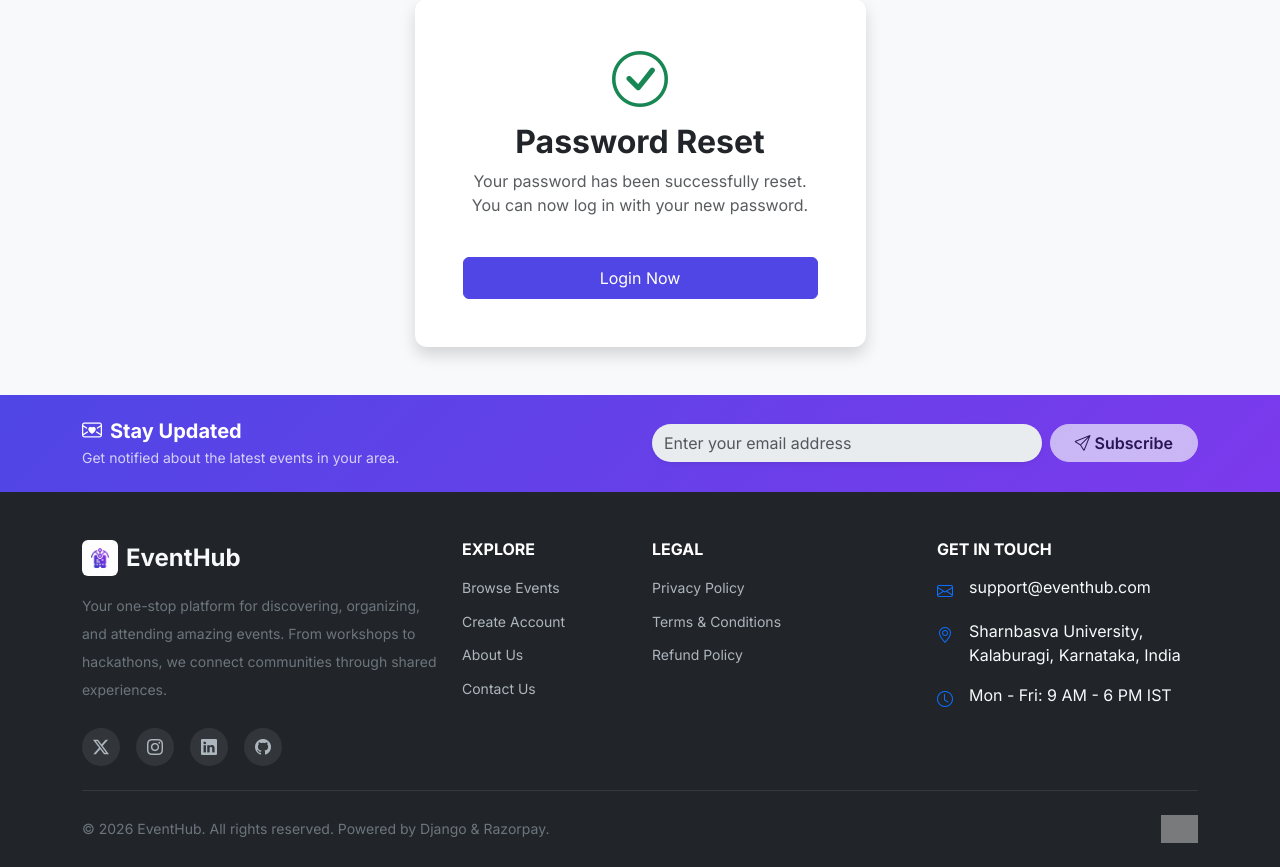
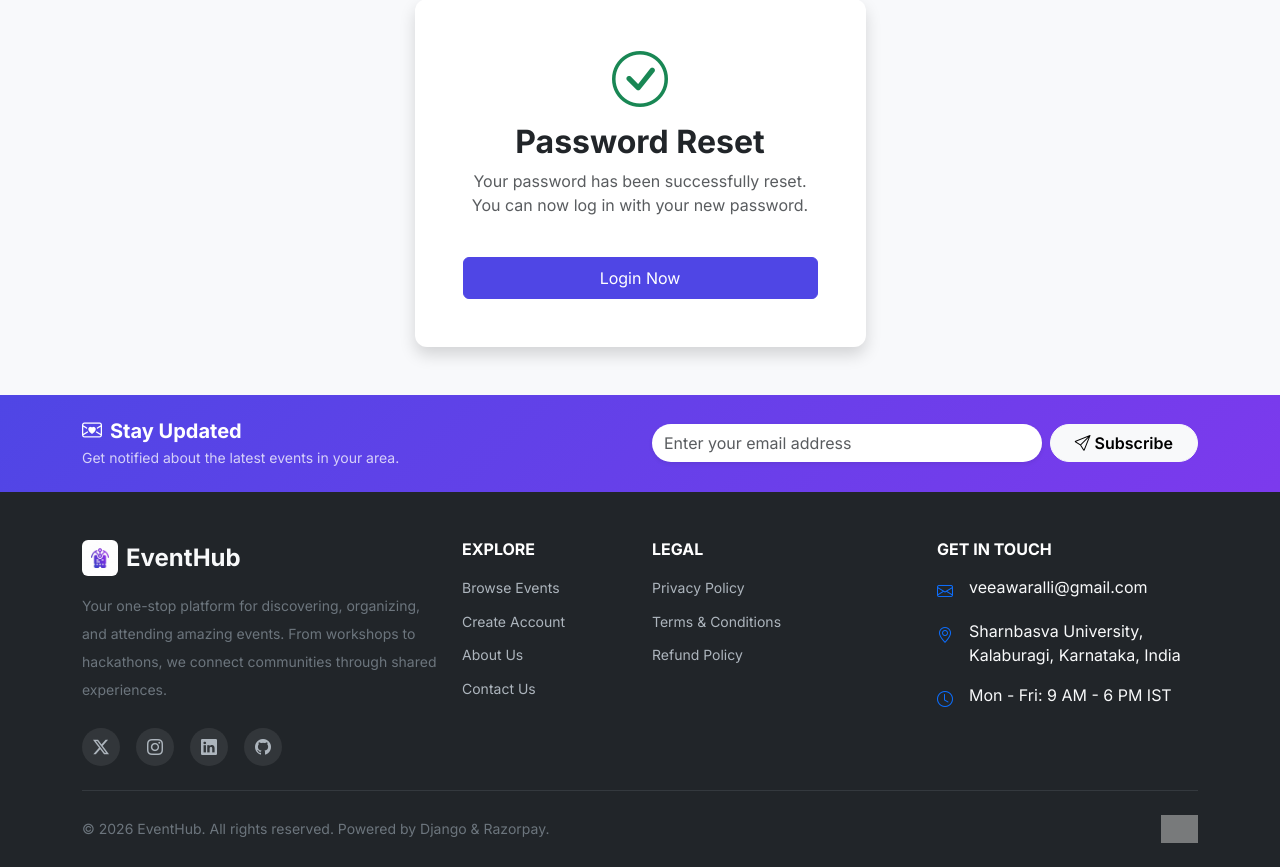
Before and after one commit to veereshawaralli/EVENT-REGISTRATION, a Django app: template templates/accounts/password_reset_complete.html in a window 1280 px wide. Shown: the part 107-974 px from the top of the page. Run offline with Django 5.2, Linux system fonts and the light colour scheme; the template is opened without the code that fills it, so the values that code supplies are empty; grey boxes are pictures that could not be loaded.

Commit message:
Enable newsletter input and update contact email in footer

```diff
--- a/templates/base.html
+++ b/templates/base.html
@@ -156,12 +156,12 @@
                         <p class="mb-0 opacity-75 small">Get notified about the latest events in your area.</p>
                     </div>
                     <div class="col-md-6">
-                        <div class="d-flex gap-2">
-                            <input type="email" class="form-control rounded-pill border-0 shadow-sm" placeholder="Enter your email address" disabled>
-                            <button class="btn btn-light rounded-pill px-4 fw-semibold text-nowrap" disabled>
+                        <form onsubmit="event.preventDefault(); alert('Newsletter coming soon! Thank you for subscribing.');" class="d-flex gap-2">
+                            <input type="email" class="form-control rounded-pill border-0 shadow-sm" placeholder="Enter your email address">
+                            <button type="submit" class="btn btn-light rounded-pill px-4 fw-semibold text-nowrap">
                                 <i class="bi bi-send me-1"></i>Subscribe
                             </button>
-                        </div>
+                        </form>
                     </div>
                 </div>
             </div>
@@ -217,7 +217,7 @@
                         <ul class="list-unstyled footer-links">
                             <li class="d-flex align-items-start mb-3">
                                 <i class="bi bi-envelope text-primary me-3 mt-1"></i>
-                                <span>support@eventhub.com</span>
+                                <span>veeawaralli@gmail.com</span>
                             </li>
                             <li class="d-flex align-items-start mb-3">
                                 <i class="bi bi-geo-alt text-primary me-3 mt-1"></i>
```
